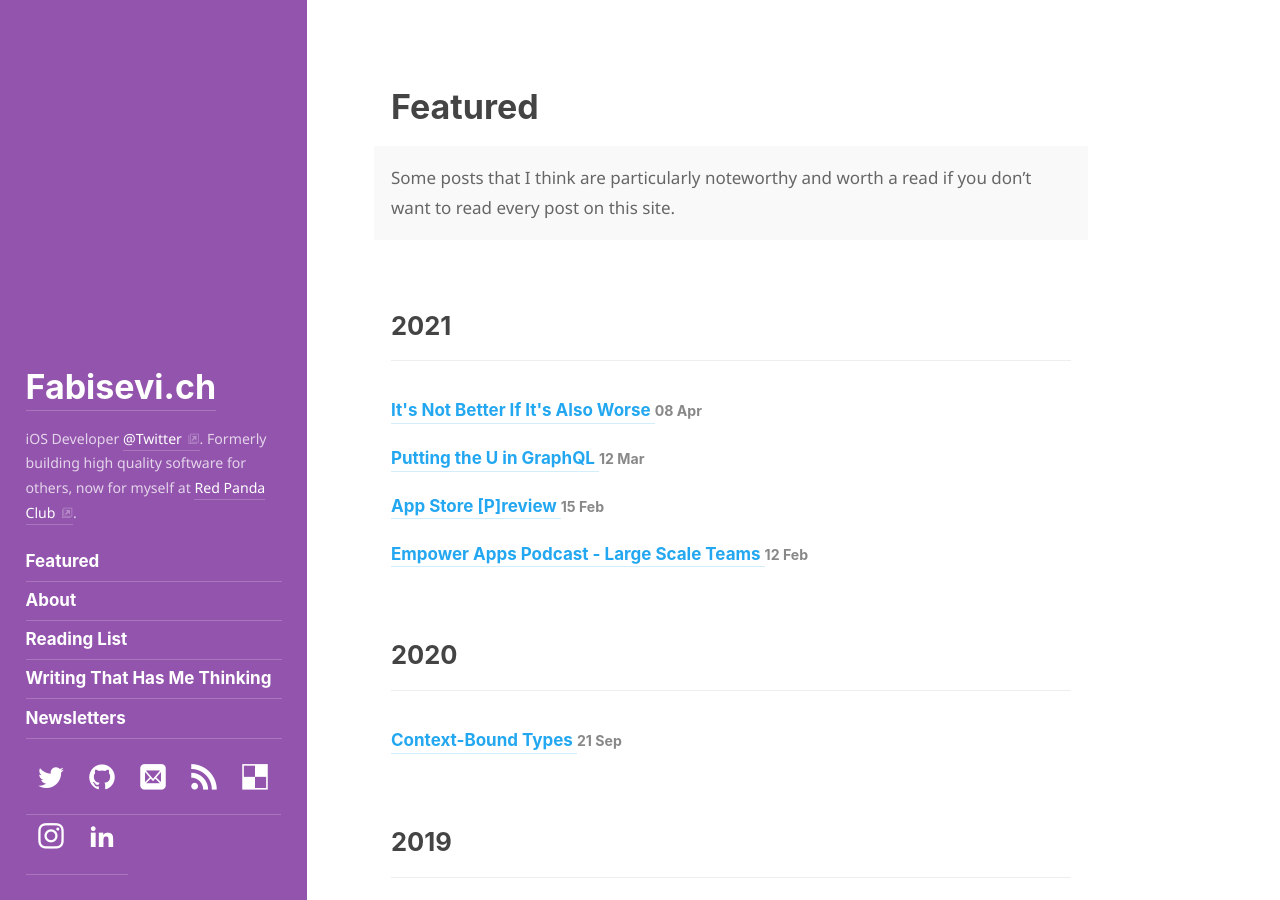
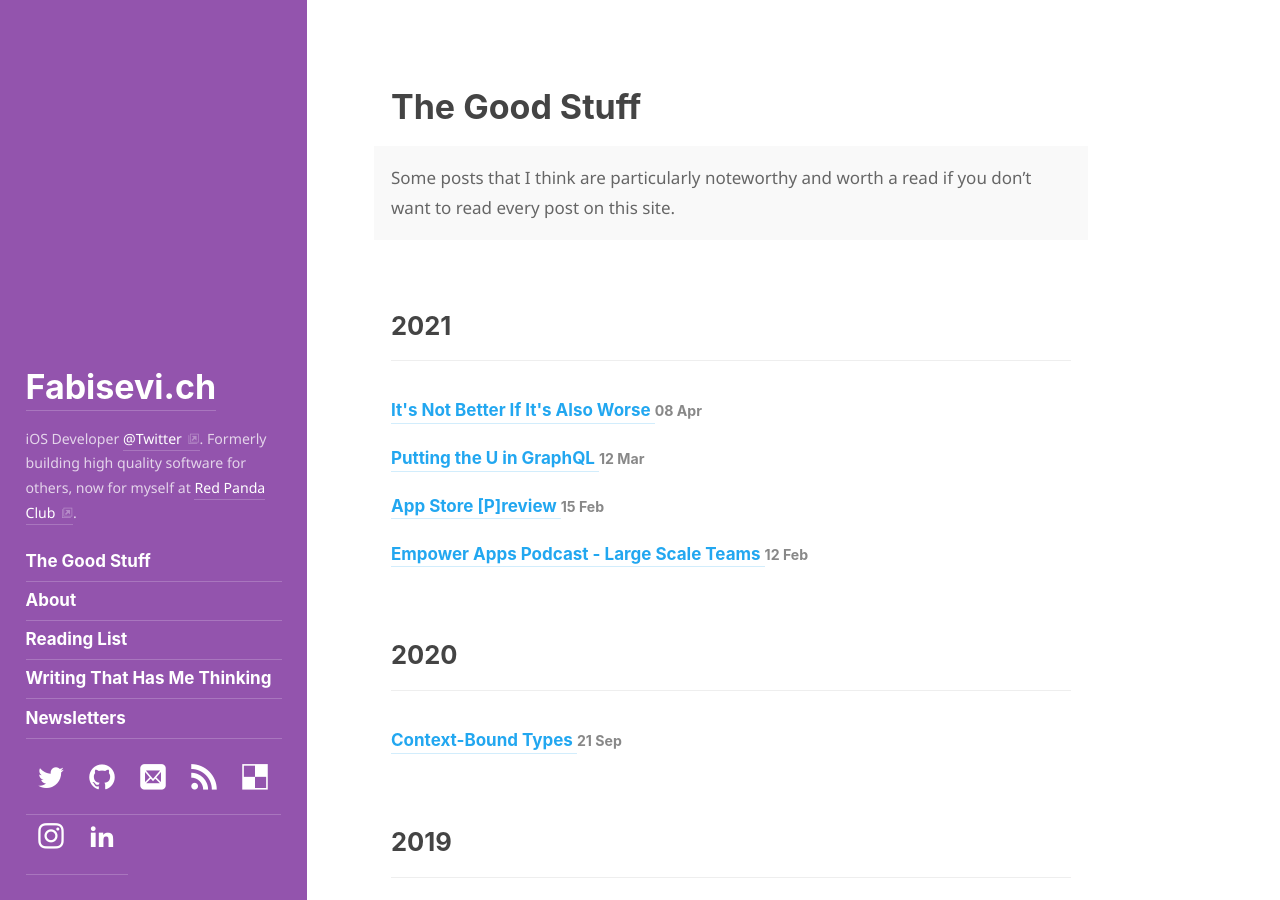
Before and after one commit to mergesort/mergesort.github.io, a Jekyll site: the page built from _featured_tags/featured_posts.md, in a window 1280 px wide and 900 px high. Built offline with Jekyll 4.4.1, drawn with Linux system fonts in a browser that asks for light colours; some web fonts are replaced.

Commit message:
Renaming Featured to The Good Stuff

```diff
--- a/_featured_tags/featured_posts.md
+++ b/_featured_tags/featured_posts.md
@@ -1,6 +1,6 @@
 ---
 layout: list
-title: Featured
+title: The Good Stuff
 slug: featured
 menu: true
 order: 1
```
